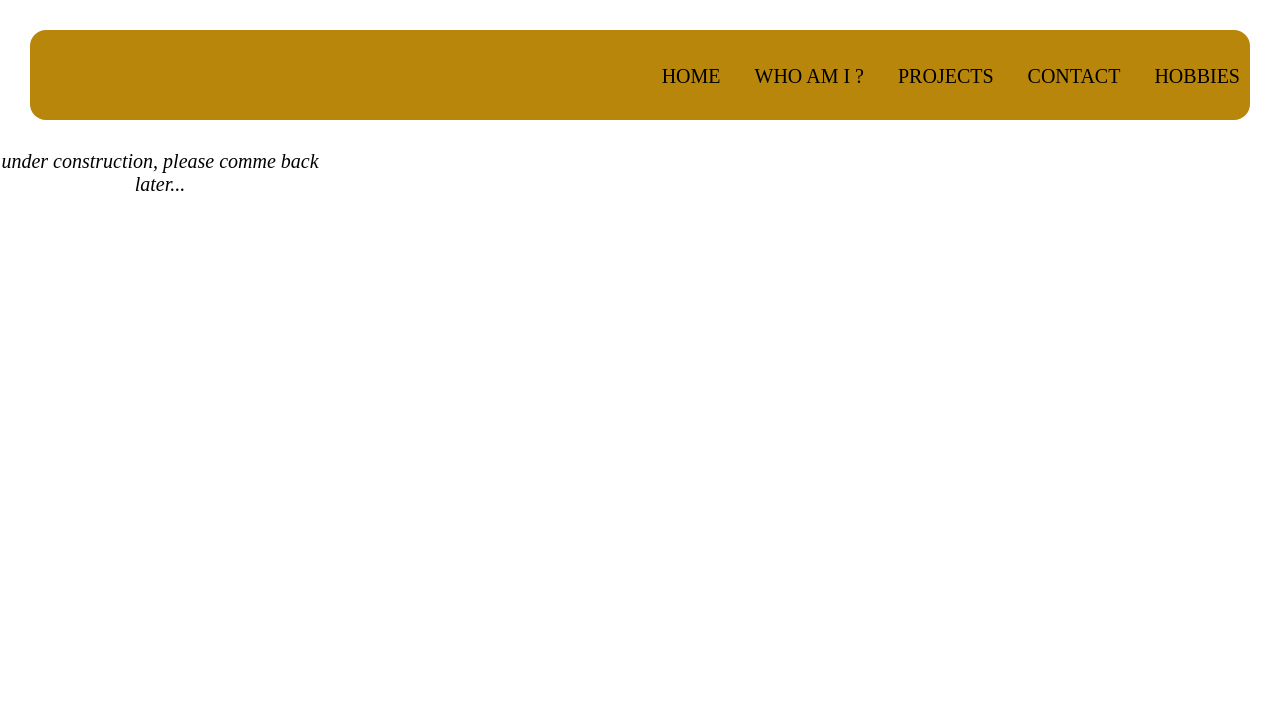
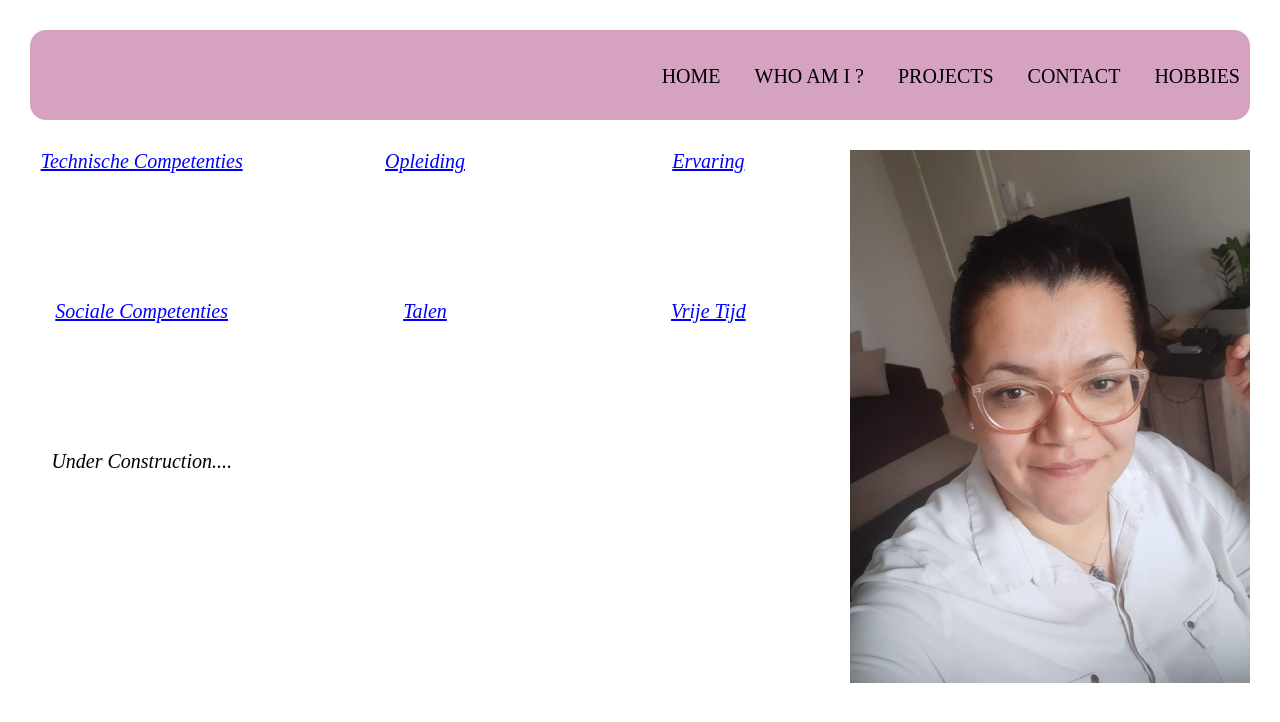
Before and after one commit to FadwaJava/MyWebsite, a plain HTML site: page htmlpages/whoAmI.html in a window 1280 px wide. Drawn offline with Linux system fonts and the light colour scheme.

Commit message:
update style and who page

```diff
--- a/htmlpages/whoAmI.html
+++ b/htmlpages/whoAmI.html
@@ -26,7 +26,41 @@
             </li>
             </ul>
         </nav>
-        <p>under construction, please comme back later...</p>
+    <section id = "portrait">
+        <img src="/pictures/portrait.jpeg" width="400" alt="portrait">
+    </section>
+
+    <p>
+        <a class="littlelinks" href="#TechnischeCompetenties">Technische Competenties</a>
+
+     </p>
+
+    <p>
+      <a class="littlelinks" href="#Opleiding">Opleiding</a>
+    </p>
+
+     <p>
+         <a class="littlelinks" href="#Ervaring">Ervaring</a>
+     </p>
+
+     <p>
+          <a class="littlelinks" href="#SocialeCompetenties">Sociale Competenties</a>
+
+    </p>
+    <p>
+        <a class="littlelinks" href="#Talen">Talen</a>
+
+     </p>
+
+    <p>
+        <a class="littlelinks" href="#VrijeTijd">Vrije Tijd</a>
+
+     </p>
+
+     <p>Under Construction.... </p>
+
+
+
 
 
     </body>
--- a/style.css
+++ b/style.css
@@ -71,7 +71,7 @@ form{
     grid-row: 2/4;
     height: auto;
     width : 600px;
-    background-color: brown;
+    background-color: rgb(175, 99, 159);
     padding: 2em;
     border: 1px solid rgb(177, 56, 56);
     border-radius: 1em;
@@ -115,7 +115,7 @@ label {
 nav{
     grid-column: 1/5;
     grid-row: 1/2;
-    background-color: darkgoldenrod;
+    background-color: rgb(214, 162, 194);
     margin: 30px;
     border-radius: 1em;
     text-align: right;
@@ -159,3 +159,14 @@ ul li {
 h2{
     text-align:center
 }
+
+.littlelinks{
+     color: blue;
+    text-decoration: underline;
+    text-decoration-color: blue;
+  }
+  #portrait{
+      margin-right: 30px;
+      grid-column: 4;
+      grid-row: 2/4;
+  }
```
Also changed, not shown: index.html (+1 -1 lines), pictures/portrait.jpeg (added).
